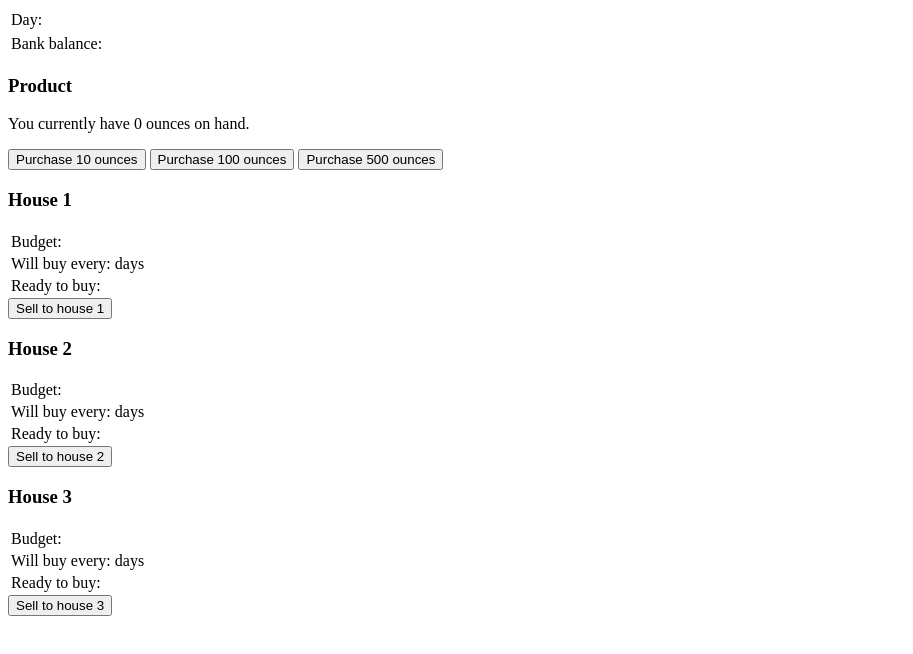
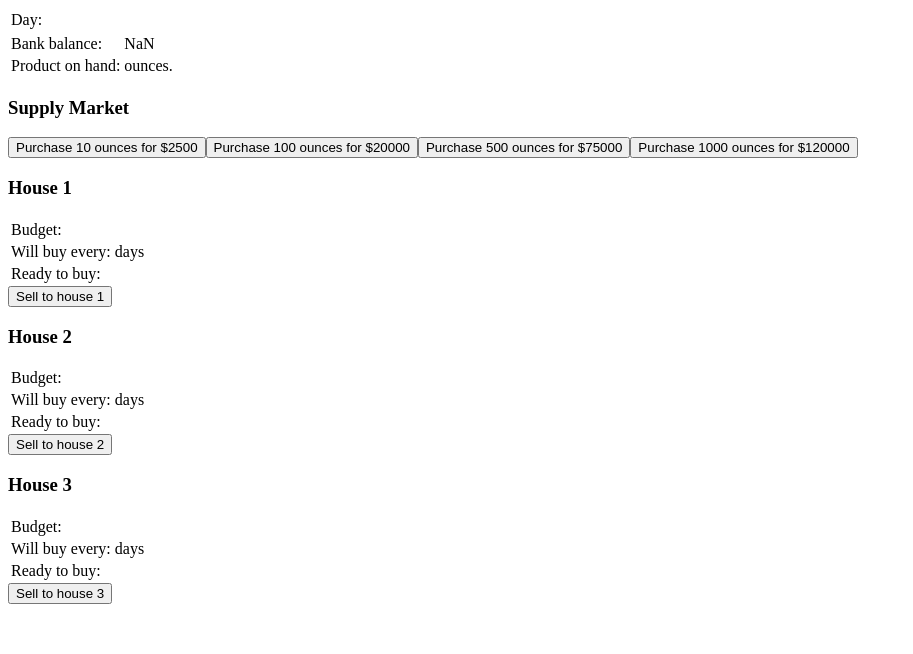
Before and after one commit to tsamb/pharma-sim, a plain HTML site: page index.html in a window 1280 px wide. Shown: the whole page, without its empty margins (0-913 px from the left). Drawn offline with Linux system fonts and the light colour scheme.

Commit message:
build presenters for offers and resources

```diff
--- a/index.html
+++ b/index.html
@@ -8,17 +8,13 @@
       <tr><td>Day:</td><td id='day'></td></tr>
     </table>
   </div>
-  <div>
-    <table>
-      <tr><td>Bank balance:</td><td id='bank-balance'></td></tr>
-    </table>
+  <div id="resources">
   </div>
   <div>
-    <h3>Product</h3>
-    <p>You currently have <span id='product'>0</span> ounces on hand.</p>
-    <button id='buy-10'>Purchase 10 ounces</button>
-    <button id='buy-100'>Purchase 100 ounces</button>
-    <button id='buy-500'>Purchase 500 ounces</button>
+    <h3>Supply Market</h3>
+    <div id='supplyoffers'>
+
+    </div>
   </div>
   <div id='neighborhood'>
 
--- a/oo-app.js
+++ b/oo-app.js
@@ -13,26 +13,44 @@ GlobalErrors.prototype.add = function(error) {
 
 var errors = new GlobalErrors
 
-function Supplier(args) {
-  this["10"] = 2500;
-  this["100"] = 20000;
-  this["500"] = 75000;
+function SupplyOffer(args) {
+  this.amount = args.amount;
+  this.price = args.price;
+  this.id = this.constructor.name.toLowerCase() + "-" + Date.now();
+  this.presenter = new SupplyOfferPresenter(this);
 }
 
-function SupplierPresenter() {
+function SupplyOfferPresenter(object) {
+  this.parentContainer = document.getElementById("supplyoffers");
+  this.object = object;
+  this.init();
+}
 
+SupplyOfferPresenter.prototype.init = function() {
+  this.parentContainer.appendChild(this.html());
+}
+
+SupplyOfferPresenter.prototype.refresh = function() {
+  document.getElementById(this.object.id).innerHTML = "Purchase <span class='amount'>" + this.object.amount + "</span> ounces for $<span class='price'>" + this.object.price + "</span>";
+}
+
+SupplyOfferPresenter.prototype.html = function() {
+  var wrapper = document.createElement('div');
+  wrapper.innerHTML = "<button id='" + this.object.id + "'>Purchase <span class='amount'>" + this.object.amount + "</span> ounces for $<span class='price'>" + this.object.price + "</span></button>";
+  return wrapper.firstChild;
 }
 
 function ResourceManager() {
   this.product = 10;
   this.bankAccount = 5000;
+  this.presenter = new ResourceManagerPresenter(this);
 }
 
 ResourceManager.prototype.productIsAvailable = function() {
   if (this.product > 0) {
     return true;
   } else {
-    errors.add("insufficient product available")
+    errors.add("insufficient product available");
     return false;
   }
 }
@@ -44,15 +62,35 @@ ResourceManager.prototype.sellProduct = function(amount, cash) {
   }
 }
 
-function ResourceManagerPresenter() {
+function ResourceManagerPresenter(object) {
+  this.parentContainer = document.getElementById("resources");
+  this.object = object;
+  this.init();
+}
 
+ResourceManagerPresenter.prototype.init = function() {
+  this.parentContainer.appendChild(this.html());
+}
+
+ResourceManagerPresenter.refresh = function() {
+  document.getElementById('bank-balance').innerText = this.object.bankAccount;
+  document.getElementById('product').innerText = this.object.product;
+}
+
+ResourceManagerPresenter.prototype.html = function() {
+  var wrapper = document.createElement('div');
+  wrapper.innerHTML = "<table>" +
+                      "<tr><td>Bank balance:</td><td id='bank-balance'>" +  + "</td></tr>" +
+                      "<tr><td>Product on hand:</td><td><span id='product'></span> ounces.</td></tr>" +
+                      "</table>";
+  return wrapper;
 }
 
 function House(args) {
-  this.id = this.constructor.name.toLowerCase() + "-" + Date.now();
   this.budget = args.budget;
   this.frequency = args.frequency;
   this.readyToBuy = true;
+  this.id = this.constructor.name.toLowerCase() + "-" + Date.now();
 }
 
 House.prototype.ready = function() {
@@ -72,6 +110,10 @@ function Controller() {
   this.houses = [ new House({budget: 200, frequency: 5}),
                   new House({budget: 300, frequency: 20}),
                   new House({budget: 500, frequency: 30})];
+  this.supplyOffers = [ new SupplyOffer({amount: 10, price: 2500}),
+                        new SupplyOffer({amount: 100, price: 20000}),
+                        new SupplyOffer({amount: 500, price: 75000}),
+                        new SupplyOffer({amount: 1000, price: 120000})];
 }
 
 Controller.prototype.sellToHouse = function(houseId) {
```
